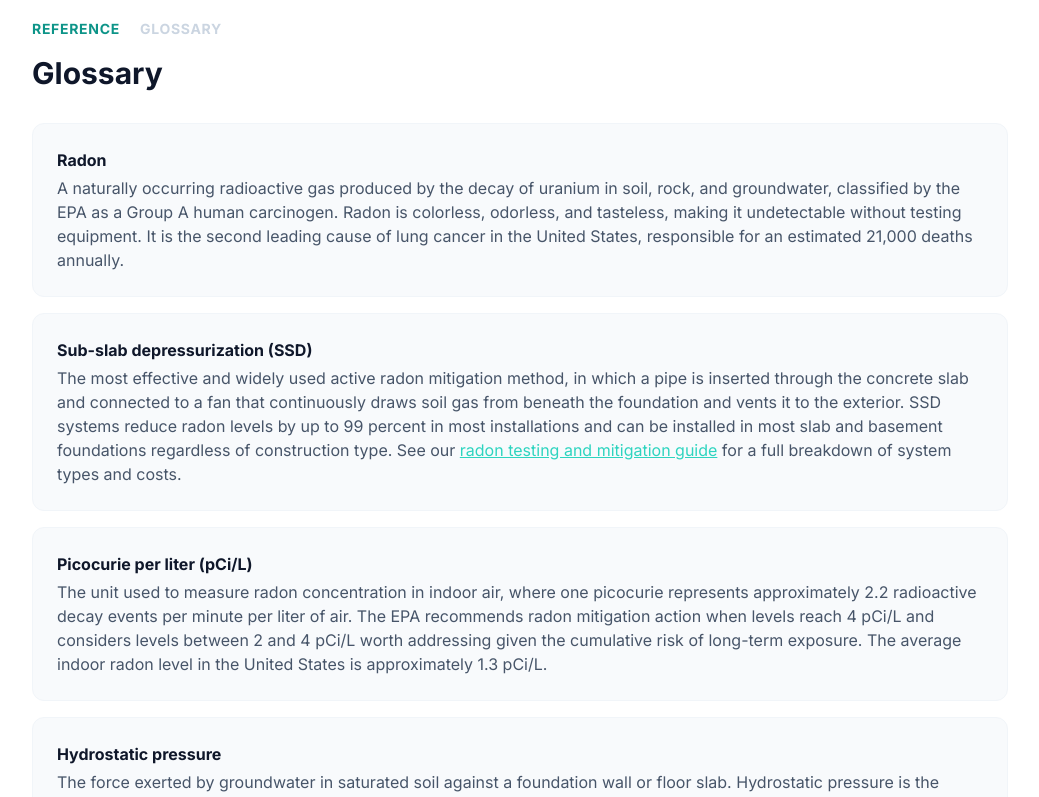
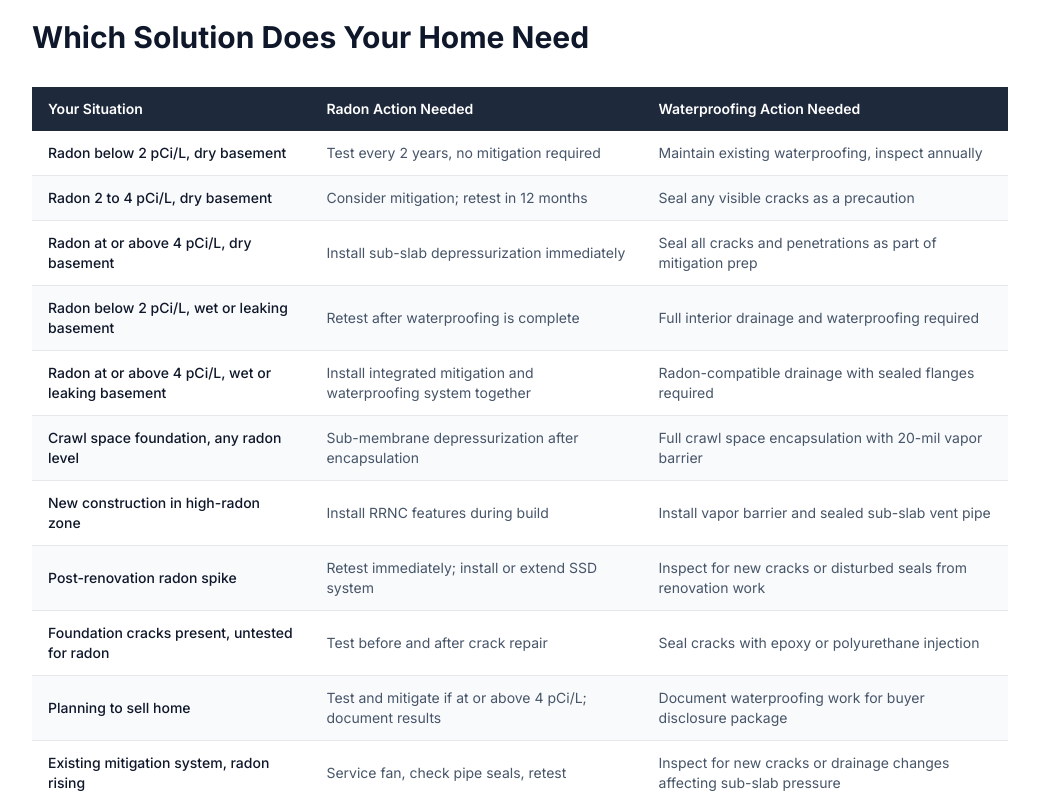
Before and after one commit to thebasementguide2026/basement-guide, a Next.js app: page /articles/radon-and-basement-waterproofing in a window 1280 px wide. Shown: the part 7280-8077 px from the top of the page, without its empty margins (120-1159 px from the left). Built offline with nearby package versions, Linux system fonts and the light colour scheme.

Commit message:
Add Which Solution Does Your Home Need decision table on radon-and-basement-waterproofing page

```diff
--- a/app/articles/radon-and-basement-waterproofing/page.tsx
+++ b/app/articles/radon-and-basement-waterproofing/page.tsx
@@ -472,6 +472,30 @@ export default function RadonWaterproofingArticle() {
             </div>
           </div>
 
+          {/* Which Solution Does Your Home Need */}
+          <div className='border-t border-slate-100 pt-16 mt-16'>
+            <h2 className='text-3xl font-bold text-slate-900 mb-8'>Which Solution Does Your Home Need</h2>
+            <div className='overflow-x-auto not-prose'>
+              <table className='w-full border-collapse text-sm'>
+                <thead><tr className='bg-slate-800 text-white'><th className='px-4 py-3 text-left font-semibold'>Your Situation</th><th className='px-4 py-3 text-left font-semibold'>Radon Action Needed</th><th className='px-4 py-3 text-left font-semibold'>Waterproofing Action Needed</th></tr></thead>
+                <tbody className='divide-y divide-gray-200'>
+                  <tr className='bg-white'><td className='px-4 py-3 font-medium text-slate-900'>Radon below 2 pCi/L, dry basement</td><td className='px-4 py-3 text-slate-600'>Test every 2 years, no mitigation required</td><td className='px-4 py-3 text-slate-600'>Maintain existing waterproofing, inspect annually</td></tr>
+                  <tr className='bg-gray-50'><td className='px-4 py-3 font-medium text-slate-900'>Radon 2 to 4 pCi/L, dry basement</td><td className='px-4 py-3 text-slate-600'>Consider mitigation; retest in 12 months</td><td className='px-4 py-3 text-slate-600'>Seal any visible cracks as a precaution</td></tr>
+                  <tr className='bg-white'><td className='px-4 py-3 font-medium text-slate-900'>Radon at or above 4 pCi/L, dry basement</td><td className='px-4 py-3 text-slate-600'>Install sub-slab depressurization immediately</td><td className='px-4 py-3 text-slate-600'>Seal all cracks and penetrations as part of mitigation prep</td></tr>
+                  <tr className='bg-gray-50'><td className='px-4 py-3 font-medium text-slate-900'>Radon below 2 pCi/L, wet or leaking basement</td><td className='px-4 py-3 text-slate-600'>Retest after waterproofing is complete</td><td className='px-4 py-3 text-slate-600'>Full interior drainage and waterproofing required</td></tr>
+                  <tr className='bg-white'><td className='px-4 py-3 font-medium text-slate-900'>Radon at or above 4 pCi/L, wet or leaking basement</td><td className='px-4 py-3 text-slate-600'>Install integrated mitigation and waterproofing system together</td><td className='px-4 py-3 text-slate-600'>Radon-compatible drainage with sealed flanges required</td></tr>
+                  <tr className='bg-gray-50'><td className='px-4 py-3 font-medium text-slate-900'>Crawl space foundation, any radon level</td><td className='px-4 py-3 text-slate-600'>Sub-membrane depressurization after encapsulation</td><td className='px-4 py-3 text-slate-600'>Full crawl space encapsulation with 20-mil vapor barrier</td></tr>
+                  <tr className='bg-white'><td className='px-4 py-3 font-medium text-slate-900'>New construction in high-radon zone</td><td className='px-4 py-3 text-slate-600'>Install RRNC features during build</td><td className='px-4 py-3 text-slate-600'>Install vapor barrier and sealed sub-slab vent pipe</td></tr>
+                  <tr className='bg-gray-50'><td className='px-4 py-3 font-medium text-slate-900'>Post-renovation radon spike</td><td className='px-4 py-3 text-slate-600'>Retest immediately; install or extend SSD system</td><td className='px-4 py-3 text-slate-600'>Inspect for new cracks or disturbed seals from renovation work</td></tr>
+                  <tr className='bg-white'><td className='px-4 py-3 font-medium text-slate-900'>Foundation cracks present, untested for radon</td><td className='px-4 py-3 text-slate-600'>Test before and after crack repair</td><td className='px-4 py-3 text-slate-600'>Seal cracks with epoxy or polyurethane injection</td></tr>
+                  <tr className='bg-gray-50'><td className='px-4 py-3 font-medium text-slate-900'>Planning to sell home</td><td className='px-4 py-3 text-slate-600'>Test and mitigate if at or above 4 pCi/L; document results</td><td className='px-4 py-3 text-slate-600'>Document waterproofing work for buyer disclosure package</td></tr>
+                  <tr className='bg-white'><td className='px-4 py-3 font-medium text-slate-900'>Existing mitigation system, radon rising</td><td className='px-4 py-3 text-slate-600'>Service fan, check pipe seals, retest</td><td className='px-4 py-3 text-slate-600'>Inspect for new cracks or drainage changes affecting sub-slab pressure</td></tr>
+                  <tr className='bg-gray-50'><td className='px-4 py-3 font-medium text-slate-900'>High water table, wet soil conditions</td><td className='px-4 py-3 text-slate-600'>Higher radon risk &mdash; test more frequently</td><td className='px-4 py-3 text-slate-600'>Exterior grading, French drain, and interior drainage system</td></tr>
+                </tbody>
+              </table>
+            </div>
+          </div>
+
           {/* Glossary */}
           <div className='border-t border-slate-100 pt-16 mt-16'>
             <div className='flex items-center space-x-3 mb-4'>
```
